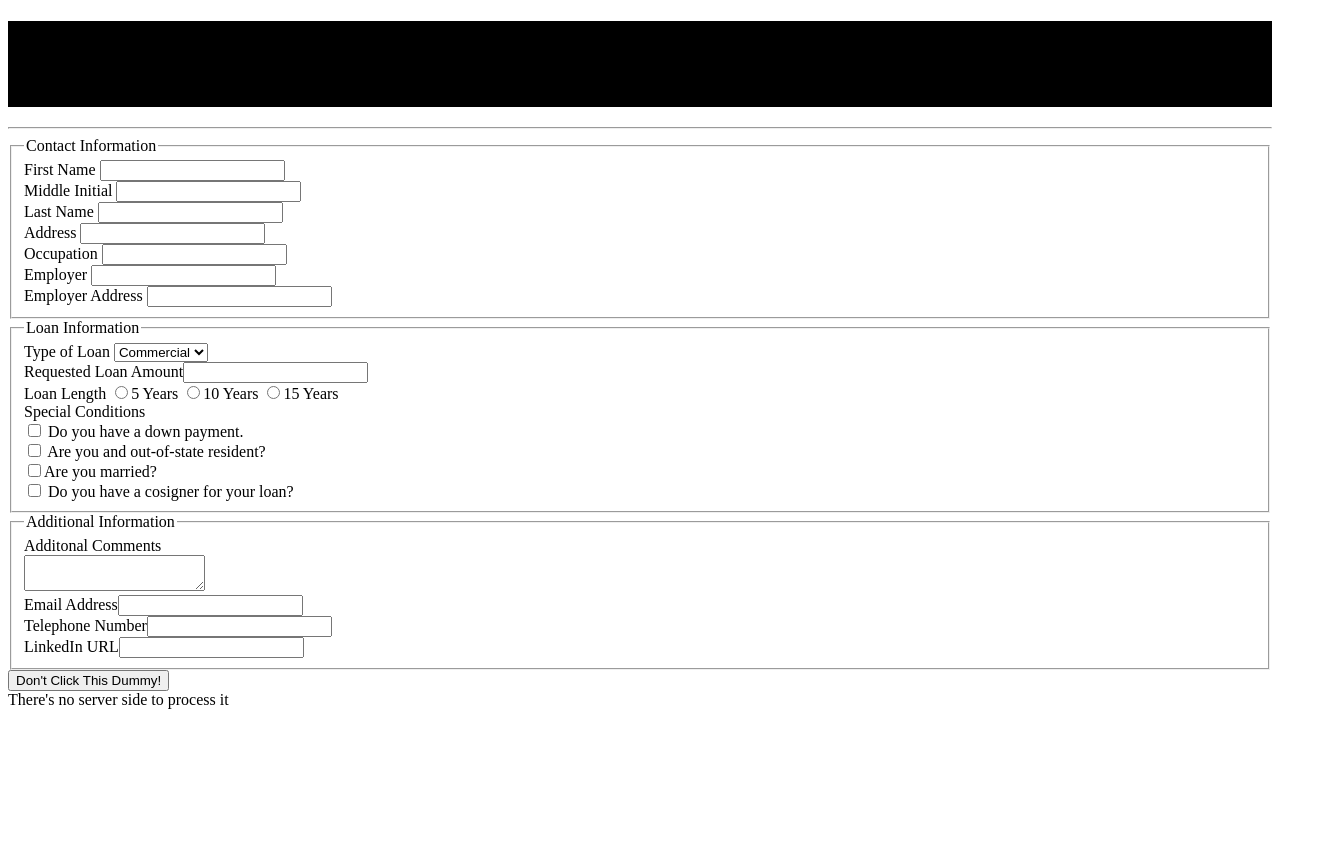
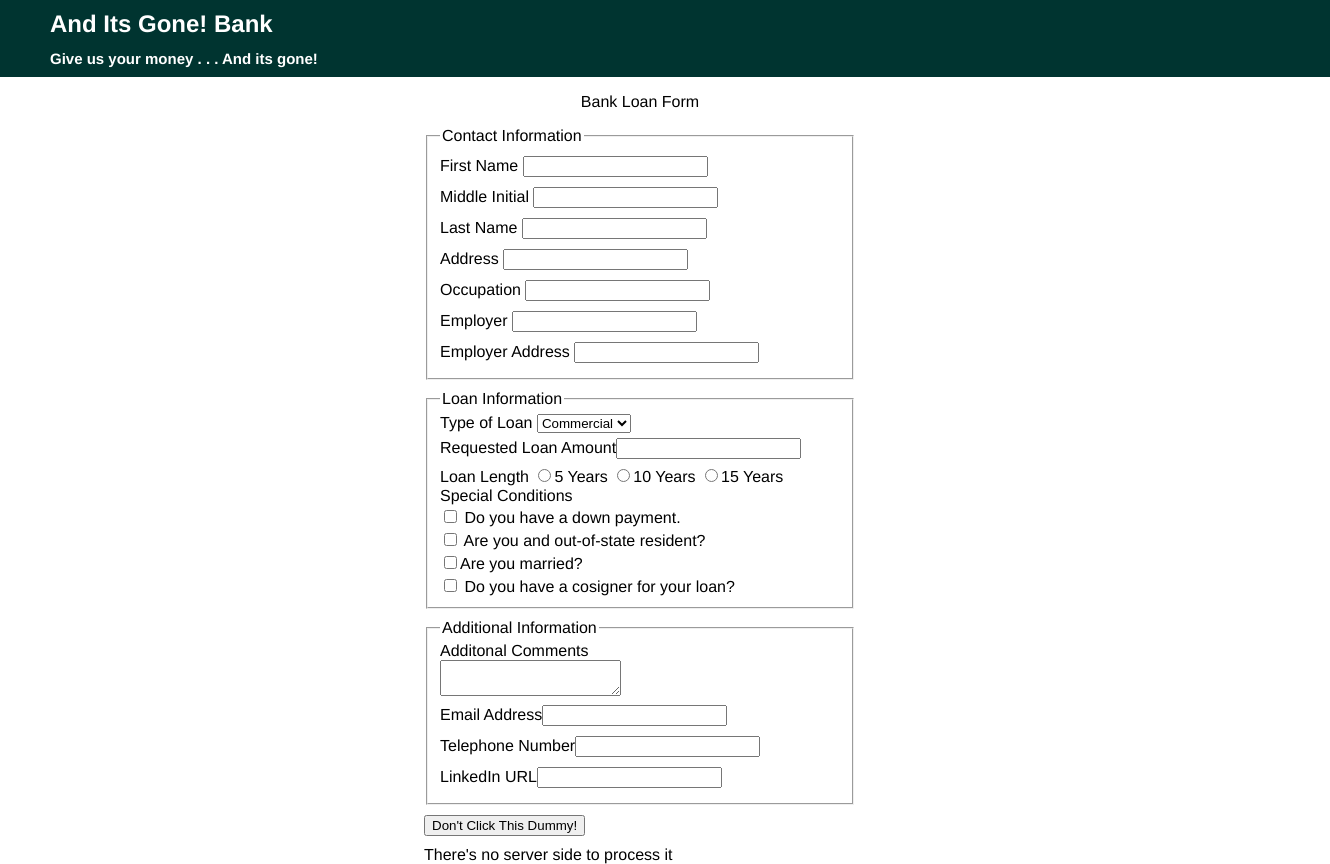
Before and after one commit to Wisbell/html_exercise_bank_form, a plain HTML site: page index.html in a window 1280 px wide. Shown: the whole page, 1330 px wide, since content can reach past the window. Before the commit the page ends 800 px from the top, so only its background shows below. Drawn offline with Linux system fonts and the light colour scheme.

Commit message:
centered bank form

```diff
--- a/index.html
+++ b/index.html
@@ -5,13 +5,18 @@
 	<link rel="stylesheet" type="text/css" href="style.css">
 </head>
 <body>
+
 	<header>
+	<nav>
 		<h1>And Its Gone! Bank</h1>
 		<h2 id="motto">Give us your money . . . And its gone!</h2>
+	</nav>
 	</header>
 
-	<hr>
 
+	<div id="form_holder">
+
+	<p>Bank Loan Form</p>
 
 	<form action="#" method="post">
 
@@ -81,6 +86,6 @@
 		<span>There's no server side to process it</span>
 
 	</form>
-
+</div>
 </body>
 </html>
--- a/style.css
+++ b/style.css
@@ -1,7 +1,70 @@
-#motto {
+
+body {
+
+	margin: 0px;
+	font-family: Helvetica Neue,Helvetica,Arial,sans-serif;
+
+}
+
+nav {
+	width: 100%;
+	background-color: #003430;
+	color: white;
+	left: 0;
+	padding-left: 50px;
+}
+
+h1 {
+	padding-top: 10px;
+	margin: 0;
+}
+
+h2 {
+	padding-bottom: 10px;
+	font-size: 15px;
+}
+
+fieldset {
+	width: 400px;
+	margin-bottom: 10px;
+}
+
+label {
+	margin-bottom: 10px;
+}
+
+input {
+	margin-bottom: 5px;
+	margin-top: 5px;
+}
+
+button {
+	margin-bottom: 10px;
+}
+
+#additional_info {
+	margin-bottom: 10px;
+}
+
+div#form_holder {
+	display: block;
+	text-align: center;
+}
+
+form {
+	display: inline-block;
+	margin-left: auto;
+    margin-right: auto;
+    text-align: left;
+}
+
+
+#wells_fargo {
+	margin: 5px;
+}
+
+
+
+label#motto {
 	font-style: italic;
 }
-
-header {
-	background-color: black;
-}
```
